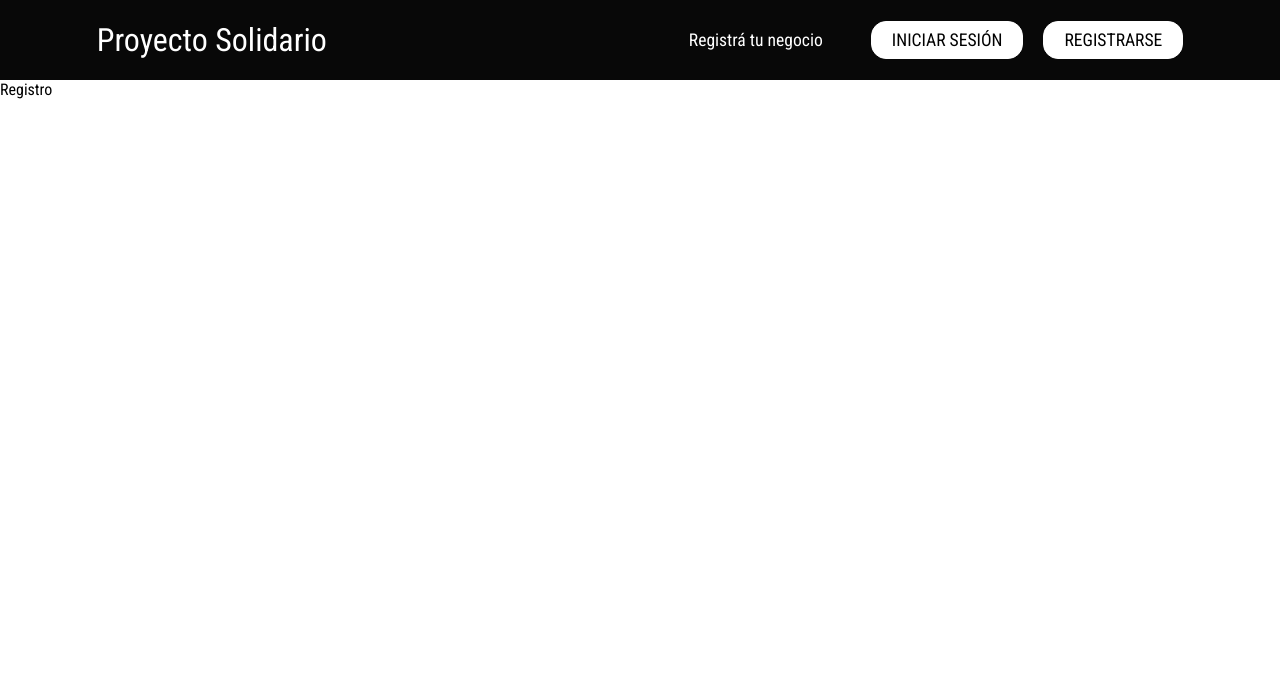
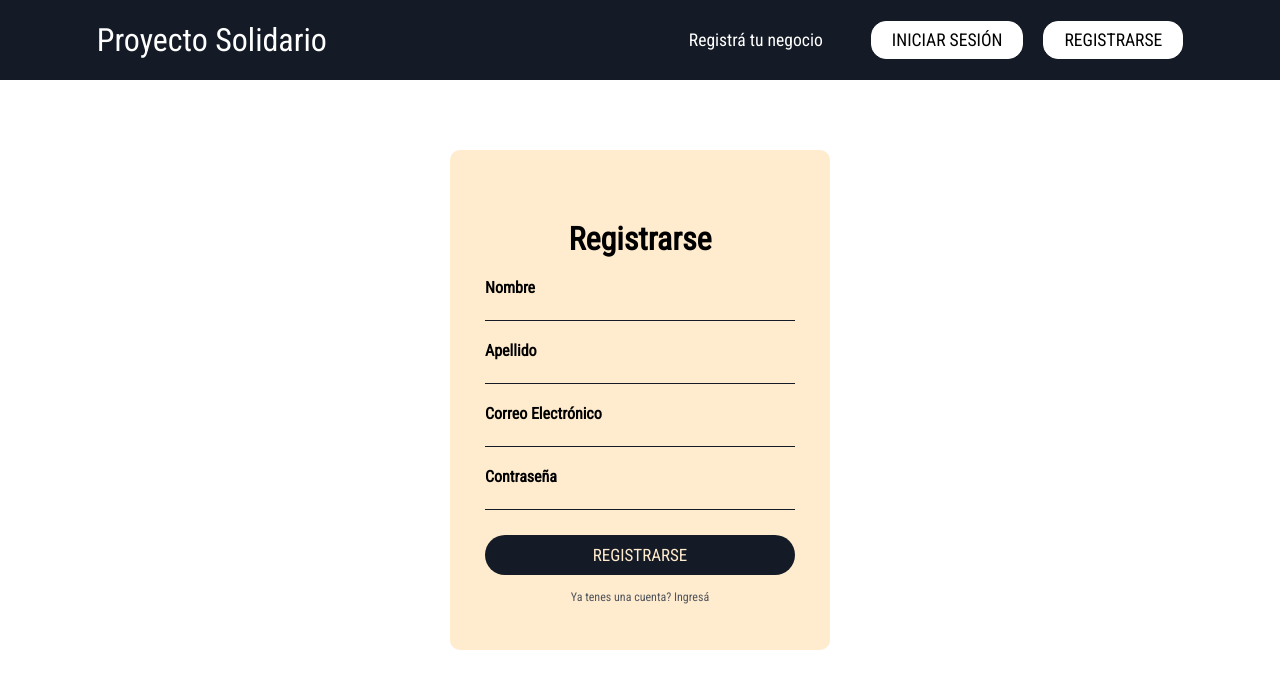
Before and after one commit to SebaOrtega/ProyectoSolidario, a React (Create React App) app: page /Registro in a window 1280 px wide. Shown: the top 688 px of the page. Built offline with nearby package versions, Linux system fonts and the light colour scheme.

Commit message:
Registro Terminao
Terminado el registro, falta agregar colores y diseño

```diff
--- a/src/components/Login.jsx
+++ b/src/components/Login.jsx
@@ -8,7 +8,7 @@ const Login = () => {
   const [password, setPassword] = useState("");
 
   const submit = () => {
-    return console.log(email, password);
+    alert(`${email}, ${password}`);
   };
 
   return (
@@ -41,10 +41,10 @@ const Login = () => {
       </Button>
 
       <p>
-        <Link className="soswachin">Has olvidado tu contraseña?</Link>
+        <Link to='/' className="soswachin">Has olvidado tu contraseña?</Link>
       </p>
       <p>
-        <Link className="soswachin">No tenes una cuenta aún? Registrate!</Link>
+        <Link to='/Registro' className="soswachin">No tenes una cuenta aún? Registrate!</Link>
       </p>
     </div>
   );
--- a/src/components/Registro.jsx
+++ b/src/components/Registro.jsx
@@ -1,7 +1,70 @@
-import React from "react";
+import React, { useState } from "react";
+import { Link } from "react-router-dom";
+import { Button } from "./Button";
+import "./styles/Registro.css";
 
 const Registro = () => {
-  return <div>Registro</div>;
+  const [email, setEmail] = useState("");
+  const [password, setPassword] = useState("");
+  const [nombre, setNombre] = useState("");
+  const [apellido, setApellido] = useState("");
+
+  const submit = () => {
+
+    console.log(nombre, apellido, email, password)
+    // alert(`${nombre}`, `${apellido}`, `${email}`, `${password}`);
+  };
+
+  return (
+    <div className="registro-container">
+      <h1>Registrarse</h1>
+
+      <label htmlFor="nombre">Nombre</label>
+
+      <input
+        type="text"
+        id="nombre"
+        onChange={(ev) => setNombre(ev.target.value)}
+      />
+
+      <label htmlFor="apellido">Apellido</label>
+
+      <input
+        type="text"
+        id="apellido"
+        onChange={(ev) => setApellido(ev.target.value)}
+      />
+
+      <label htmlFor="email"> Correo Electrónico</label>
+
+      <input
+        type="email"
+        id="email"
+        onChange={(ev) => setEmail(ev.target.value)}
+      />
+
+      <label htmlFor="password">Contraseña</label>
+
+      <input
+        type="password"
+        id="password"
+        onChange={(ev) => setPassword(ev.target.value)}
+      />
+
+      <Button
+        onClick={submit}
+        linkTo=""
+        buttonStyle="btnToLogin"
+        buttonSize="btnSizeLogin"
+      >
+        REGISTRARSE
+      </Button>
+
+      <p>
+        <Link to='/Login'className="soswachin">Ya tenes una cuenta? Ingresá</Link>
+      </p>
+    </div>
+  );
 };
 
 export default Registro;
--- a/src/components/styles/Button.css
+++ b/src/components/styles/Button.css
@@ -36,8 +36,7 @@
 }
 
 .btnToLogin {
-  background: black;
-  border: black;
+  background: #151b26;
   border-radius: 20px;
 
   font-weight: lighter;
--- a/src/components/styles/Login.css
+++ b/src/components/styles/Login.css
@@ -1,10 +1,15 @@
+:root {
+  --bk: #151b26;
+}
+
 .form-container {
   top: 50%;
   left: 50%;
-  width: 320px;
+  width: 380px;
   height: 400px;
   position: absolute;
   background-color: blanchedalmond;
+  color: var(--bk);
   transform: translate(-50%, -50%);
   padding: 65px 35px;
   border-radius: 10px;
@@ -29,7 +34,7 @@ input {
 
   outline: none;
   border: none;
-  border-bottom: 1px solid black;
+  border-bottom: 1px solid var(--bk);
   background: transparent;
 }
 
@@ -50,5 +55,5 @@ p {
 }
 
 .soswachin:hover {
-  color: black;
+  color: var(--bk);
 }
--- a/src/components/styles/Navbar.css
+++ b/src/components/styles/Navbar.css
@@ -1,5 +1,8 @@
+:root{
+    --yellow: #F7DC0A;
+}
 .navbar {
-    background: #080808 ;
+    background: #151b26 ;
     height: 80px;
     display: flex;
     justify-content: center;
@@ -30,7 +33,7 @@
 }
 
 .navbar-logo:hover {
-    color: rgb(240, 185, 11);
+    color: var(--yellow);
     transition: all 1s ease-out;
 
 }
@@ -58,7 +61,7 @@
 }
 
 .nav-links:hover {
-    border-bottom: 3px solid rgb(240, 185, 11);
+    border-bottom: 3px solid var(--yellow);
     transition: all 0.2s ease-out;
 }
 
@@ -82,7 +85,7 @@
 }
 
 .nav-menu {
-    border-bottom: 5px solid rgb(240, 185, 11);
+    border-bottom: 5px solid var(--yellow);
     display: flex;
     flex-direction: column;
     width: 100%;
@@ -94,7 +97,7 @@
 }
 
 .nav-menu.active {
-    background: #151515;
+    background: #3f404b;
     left: 0;
     opacity: 1;
     transition: all 0.5s ease;
@@ -149,7 +152,7 @@
 .nav-links-mobile:hover {
     background: #fff;
     color: #242424;
-    border-bottom: 3px solid rgb(240, 185, 11);
+    border-bottom: 3px solid var(--yellow);
     transition: all 0.2s ease-out;
     }
 }
--- /dev/null
+++ b/src/components/styles/Registro.css
@@ -0,0 +1,30 @@
+:root{
+  --bk: #151b26;
+  --alt: #50555E;
+}
+
+.registro-container {
+    top: 50%;
+    left: 50%;
+    width: 380px;
+    height: 500px;
+    position: absolute;
+    background-color: blanchedalmond;
+    transform: translate(-50%, -50%);
+    padding: 70px 35px;
+    border-radius: 10px;
+  }
+
+  p{
+    text-align: center;
+    font-size: 12px;
+    margin-top: 10px;
+  }
+  .soswachin {
+    color: var(--alt);
+    text-decoration: none;
+  }
+
+  .soswachin:hover {
+    color: var(--bk);
+  }
```
